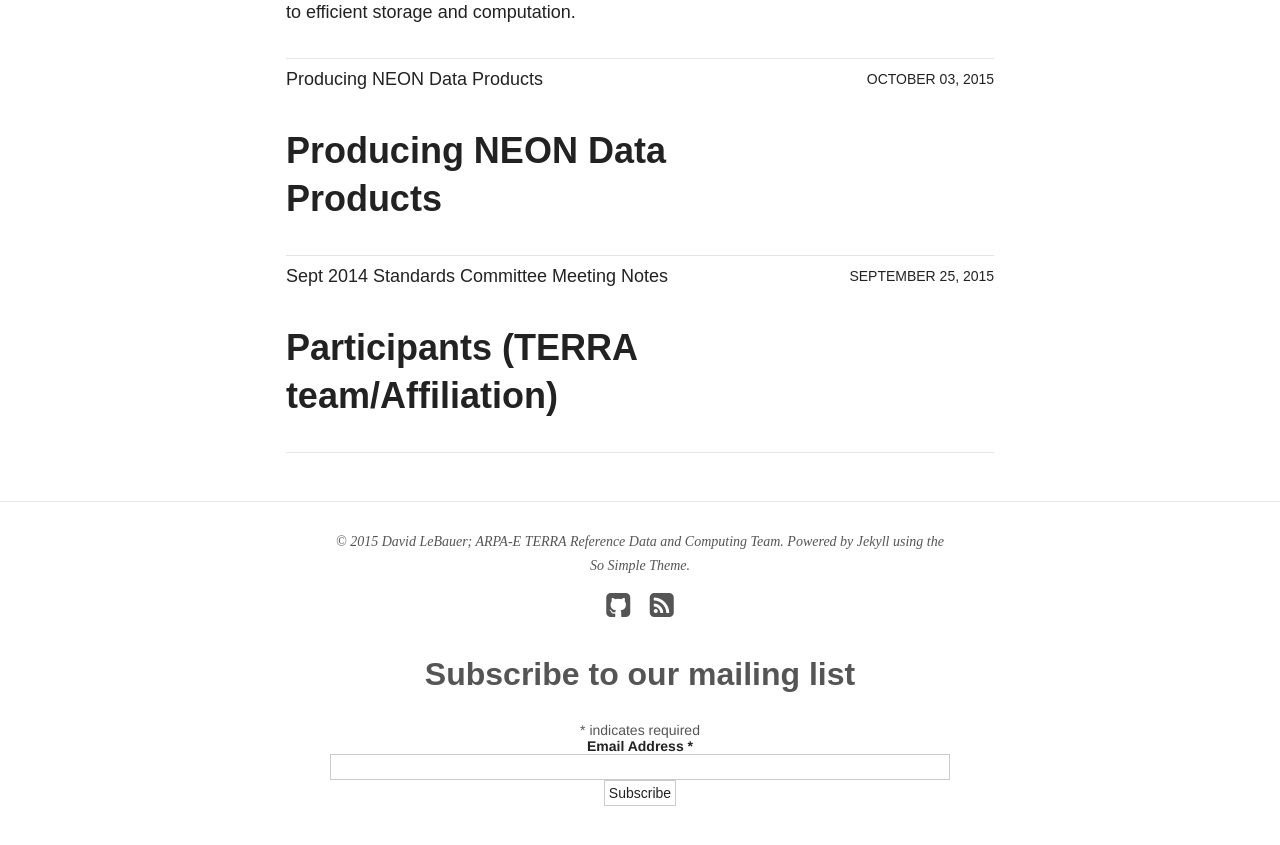
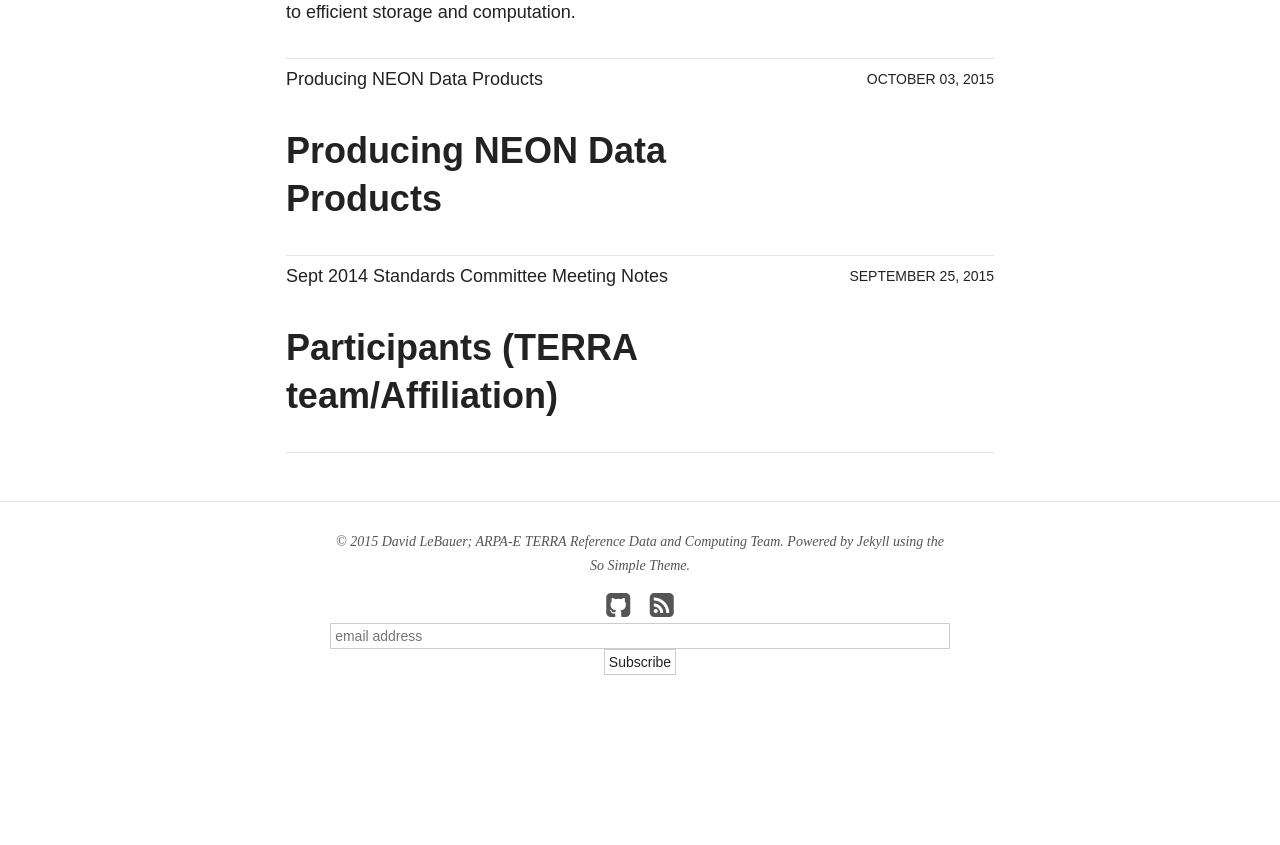
Before and after one commit to terra-reference/terraref.github.io, a Jekyll site: the page built from index.html, in a window 1280 px wide and 900 px high, scrolled down 982 px. Shown: the top 845 px of the window. Built offline with Jekyll 4.4.1, drawn with Linux system fonts in a browser that asks for light colours; nearby versions of some CDN libraries; comment, search, counter and statistics services are not loaded; after the commit the page ends 1751 px from its top, so only the background shows below that.

Commit message:
Update footer.html

```diff
--- a/_includes/footer.html
+++ b/_includes/footer.html
@@ -16,7 +16,7 @@
   <a href="{{ site.url }}/feed.xml" title="Atom/RSS feed"><i class="fa fa-rss-square fa-2x"></i></a>
 
 <!-- Begin MailChimp Signup Form -->
-<link href="//cdn-images.mailchimp.com/embedcode/classic-081711.css" rel="stylesheet" type="text/css">
+<link href="//cdn-images.mailchimp.com/embedcode/slim-081711.css" rel="stylesheet" type="text/css">
 <style type="text/css">
 	#mc_embed_signup{background:#fff; clear:left; font:14px Helvetica,Arial,sans-serif; }
 	/* Add your own MailChimp form style overrides in your site stylesheet or in this style block.
@@ -25,21 +25,13 @@
 <div id="mc_embed_signup">
 <form action="//illinois.us12.list-manage.com/subscribe/post?u=f7734c1c86e36f39c2bf76a26&amp;id=82d6c93ab3" method="post" id="mc-embedded-subscribe-form" name="mc-embedded-subscribe-form" class="validate" target="_blank" novalidate>
     <div id="mc_embed_signup_scroll">
-	<h2>Subscribe to our mailing list</h2>
-<div class="indicates-required"><span class="asterisk">*</span> indicates required</div>
-<div class="mc-field-group">
-	<label for="mce-EMAIL">Email Address  <span class="asterisk">*</span>
-</label>
-	<input type="email" value="" name="EMAIL" class="required email" id="mce-EMAIL">
-</div>
-	<div id="mce-responses" class="clear">
-		<div class="response" id="mce-error-response" style="display:none"></div>
-		<div class="response" id="mce-success-response" style="display:none"></div>
-	</div>    <!-- real people should not fill this in and expect good things - do not remove this or risk form bot signups-->
+
+	<input type="email" value="" name="EMAIL" class="email" id="mce-EMAIL" placeholder="email address" required>
+    <!-- real people should not fill this in and expect good things - do not remove this or risk form bot signups-->
     <div style="position: absolute; left: -5000px;"><input type="text" name="b_f7734c1c86e36f39c2bf76a26_82d6c93ab3" tabindex="-1" value=""></div>
     <div class="clear"><input type="submit" value="Subscribe" name="subscribe" id="mc-embedded-subscribe" class="button"></div>
     </div>
 </form>
 </div>
-<script type='text/javascript' src='//s3.amazonaws.com/downloads.mailchimp.com/js/mc-validate.js'></script><script type='text/javascript'>(function($) {window.fnames = new Array(); window.ftypes = new Array();fnames[0]='EMAIL';ftypes[0]='email';}(jQuery));var $mcj = jQuery.noConflict(true);</script>
+
 <!--End mc_embed_signup-->
```
